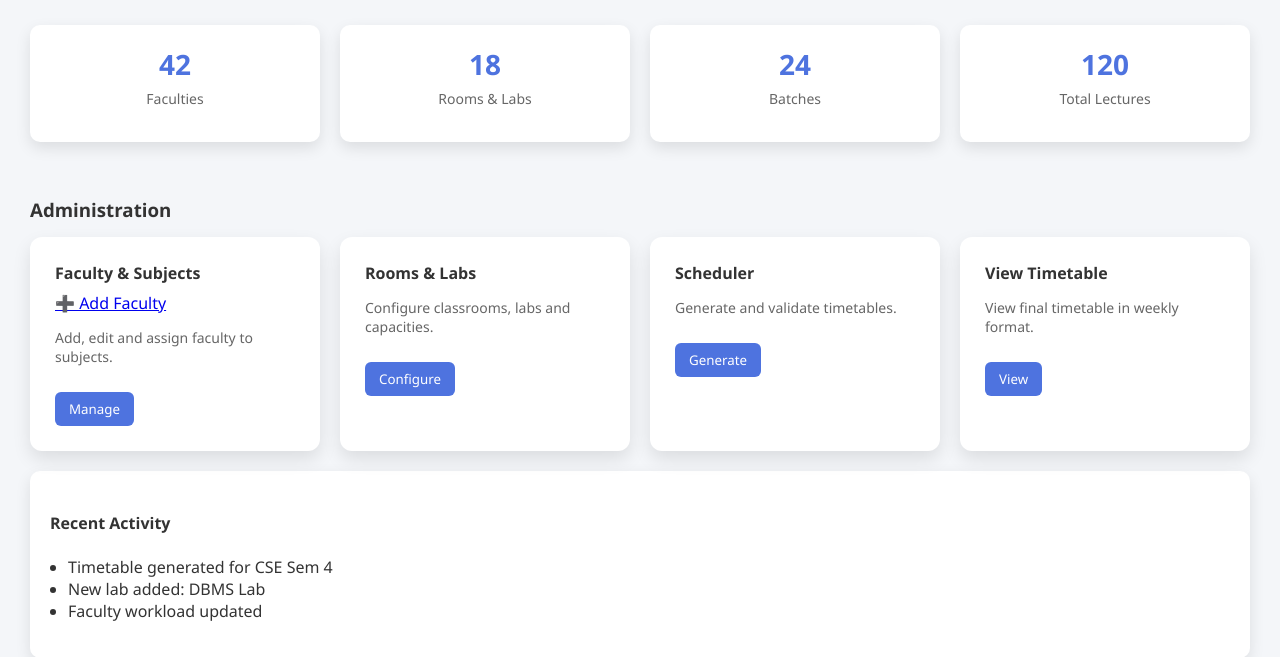
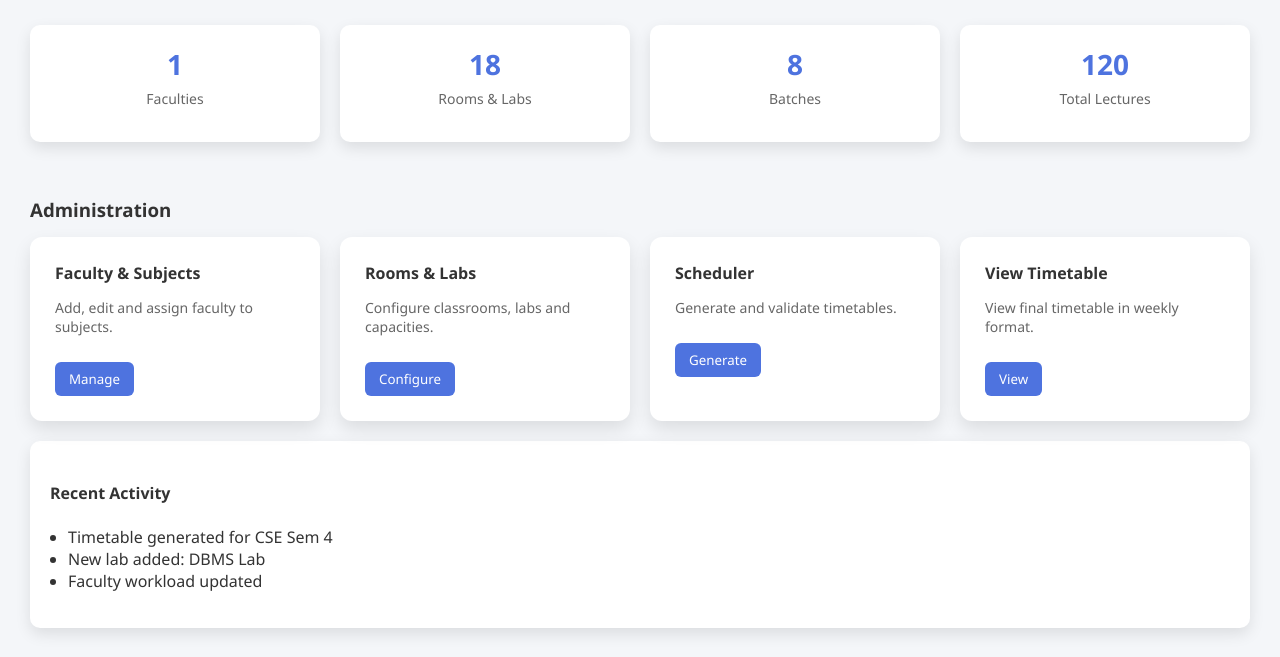
Before and after one commit to vhr1757/syncSchedule-timetable-generator, a Django app: page /admin_hm/ in a window 1280 px wide. Shown: the part 58-715 px from the top of the page. Run offline with Django 5.2, Linux system fonts and the light colour scheme; a user stored in the database is signed in; data comes from the database, SQL or seed files in the repository; both versions use the stored data as it was after the commit.

Commit message:
Connected admin dashboard with users table

```diff
--- a/generator/templates/generator/admin/admin_home.html
+++ b/generator/templates/generator/admin/admin_home.html
@@ -15,9 +15,9 @@
 </nav>
 
 <section class="stats-bar">
-  <div class="stat-box"><h3>42</h3><p>Faculties</p></div>
+  <div class="stat-box"><h3>{{ faculty_count }}</h3><p>Faculties</p></div>
   <div class="stat-box"><h3>18</h3><p>Rooms & Labs</p></div>
-  <div class="stat-box"><h3>24</h3><p>Batches</p></div>
+  <div class="stat-box"><h3>8</h3><p>Batches</p></div>
   <div class="stat-box"><h3>120</h3><p>Total Lectures</p></div>
 </section>
 
@@ -27,7 +27,6 @@
 <div class="card-grid">
   <div class="card">
     <h4>Faculty & Subjects</h4>
-    <a href="{% url 'add_faculty' %}">➕ Add Faculty</a>
     <p>Add, edit and assign faculty to subjects.</p>
     <a href="{% url 'manage_users' %}"><button>Manage</button></a>
   </div>
--- a/generator/views.py
+++ b/generator/views.py
@@ -7,9 +7,6 @@ from django.views.decorators.cache import never_cache
 
 User = get_user_model()
 
-# --------------------
-# LOGIN
-# --------------------
 @never_cache
 def login_view(request):
     if request.method == "POST":
@@ -21,7 +18,6 @@ def login_view(request):
         if user is not None:
             login(request, user)
 
-            # Redirect based on role
             if user.role == "ADMIN":
                 return redirect("admin_home")
             elif user.role == "HOD":
@@ -36,23 +32,21 @@ def login_view(request):
     return render(request, "generator/login.html")
 
 
-# --------------------
-# LOGOUT
-# --------------------
 def logout_view(request):
     logout(request)
     return redirect("login")
 
-
-# --------------------
-# DASHBOARDS
-# --------------------
 @login_required
 @never_cache
 def admin_home(request):
     if request.user.role != "ADMIN":
         return redirect("login")
-    return render(request, "generator/admin/admin_home.html")
+
+    faculty_count = User.objects.filter(role="FACULTY").count()
+
+    return render(request, "generator/admin/admin_home.html", {
+        "faculty_count": faculty_count
+    })
 
 
 @login_required
@@ -72,9 +66,6 @@ def faculty_home(request):
 
 
 
-# --------------------
-# ADMIN: MANAGE USERS
-# --------------------
 @login_required
 def manage_users(request):
     if request.user.role != "ADMIN":
@@ -124,9 +115,6 @@ def add_faculty(request):
     return render(request, "generator/admin/add_faculty.html")
 
 
-# --------------------
-# OTHER PAGES
-# --------------------
 @login_required
 def select_view(request):
     return render(request, "generator/select_view.html")
```
Also changed, not shown: db.sqlite3.
